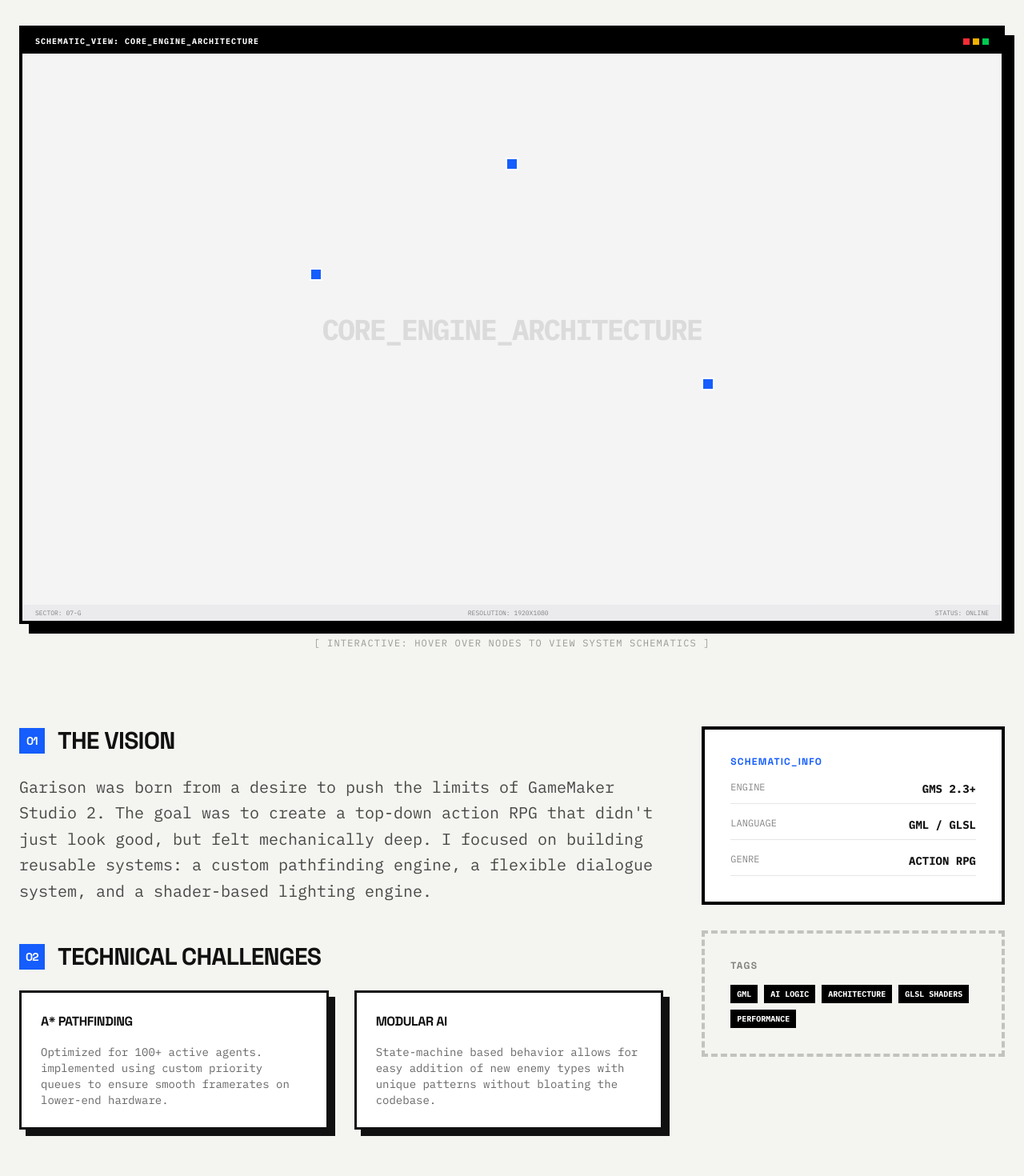
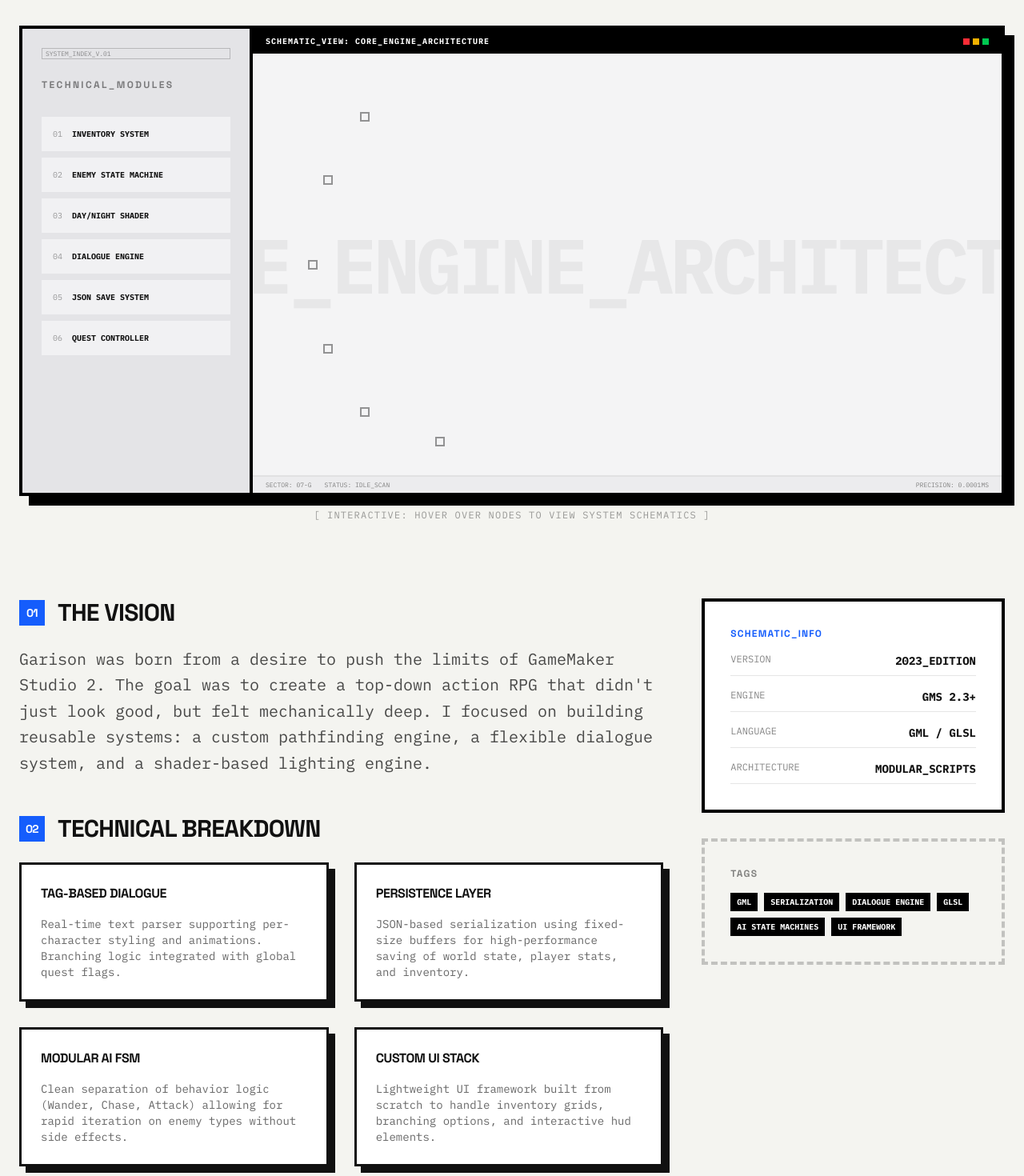
Before and after one commit to hexa325/portfolio-website, a Next.js app: page /projects/garison in a window 1280 px wide. Shown: the part 340-1810 px from the top of the page at 80% size. Built offline with nearby package versions, Linux system fonts and the light colour scheme.

Commit message:
Refine Garison showcase: geometric hotspots, structured index, and authentic code snippets

```diff
--- a/src/app/projects/garison/page.tsx
+++ b/src/app/projects/garison/page.tsx
@@ -15,24 +15,46 @@ export default function GarisonShowcase() {
 
   const heroHotspots = [
     {
-      x: 30,
-      y: 40,
-      label: "A* Pathfinding",
-      description: "Custom grid-based pathfinding optimized for GML. Uses a priority queue to handle 100+ agents simultaneously.",
-      code: "function scr_path_find(start, end) {\n  var open_list = ds_priority_create();\n  // ... heuristic logic\n}"
+      x: 15,
+      y: 15,
+      label: "Inventory System",
+      description: "A robust constructor-based inventory featuring item stacking (up to 99), slot management, and dynamic item removal logic.",
+      code: "function Inventory() constructor {\n  inventoryItems = [];\n  item_add = function (_name, _quantity, _sprite, _description) {\n    var index = item_find(_name);\n    while (index >= 0 && remaining > 0) {\n      var current_quantity = inventoryItems[index].quantity;\n      if (current_quantity < 99) {\n        var can_add = min(99 - current_quantity, remaining);\n        inventoryItems[index].quantity += can_add;\n        remaining -= can_add;\n      }\n    }\n  }\n}"
     },
     {
-      x: 70,
-      y: 60,
-      label: "State Machine",
-      description: "NPCs switch between IDLE, CHASE, and ATTACK states using a lightweight modular script system.",
-      code: "switch (state) {\n  case States.CHASE: \n    scr_move_to(target);\n    break;\n}"
+      x: 10,
+      y: 30,
+      label: "Enemy State Machine",
+      description: "Finite State Machine handling WANDER, CHASE, and ATTACK logic for entities, including smooth tile-based collision response.",
+      code: "function EnemyWander() {\n  if((x == xTo) && (y == yTo)) || (timePassed > enemyWanderDistance / enemySpeed) {\n    if(++wait >= waitDuration) {\n      dir = point_direction(x, y, xstart, ystart) + irandom_range(-45, 45);\n      xTo = x + lengthdir_x(enemyWanderDistance, dir);\n      yTo = y + lengthdir_y(enemyWanderDistance, dir);\n    }\n  }\n  if(++aggroCheck >= aggroCheckDuration) {\n    if(instance_exists(oPlayer)) && (point_distance(x,y,oPlayer.x,oPlayer.y) <= enemyAggroRadius) {\n      state = ENEMYSTATE.CHASE;\n    }\n  }\n}"
     },
     {
-      x: 50,
-      y: 20,
-      label: "GLSL Shader",
-      description: "Real-time shadow casting and ambient lighting computed on the GPU for zero CPU overhead.",
+      x: 8,
+      y: 50,
+      label: "Day/Night Shader",
+      description: "GLSL fragment shader that mixes day/night colors based on game time and handles dynamic lightning flashes via surface blending.",
+      code: "void main() {\n  vec4 pixel = v_vColour * texture2D(gm_BaseTexture, v_vTexcoord);\n  vec4 lightPixel = texture2D(lightTexture, v_vTexcoord);\n  vec3 ambient_color = mix(day_color, night_color, dayTime);\n  vec3 color_with_lamps = min(vec3(1.0), ambient_color + (lightPixel.rgb * dayTime));\n  vec3 final_color = mix(color_with_lamps, vec3(0.9, 0.95, 1.0), lightningFlash);\n  gl_FragColor = vec4(pixel.rgb * final_color.rgb, pixel.a);\n}"
+    },
+    {
+      x: 10,
+      y: 70,
+      label: "Dialogue Engine",
+      description: "A dynamic, tag-based parser supporting real-time text effects (shake, wave, color) and interactive branching choices with timers.",
+      code: "function scr_text(_text) {\n  var _char_pos = string_pos(\"<\", _text);\n  while(_char_pos > 0) {\n    var _tag_end = string_pos(\">\", _text);\n    var _tag = string_copy(_text, _char_pos + 1, _tag_end - _char_pos - 1);\n    if (_tag == \"shake\") shake_text[char_index, page] = true;\n    if (_tag == \"c:red\") col_1[char_index, page] = c_red;\n    _text = string_delete(_text, _char_pos, _tag_end - _char_pos + 1);\n    _char_pos = string_pos(\"<\", _text);\n  }\n}"
+    },
+    {
+      x: 15,
+      y: 85,
+      label: "JSON Save System",
+      description: "Global and per-room serialization. Converts complex DS Maps and Inventories into stringified JSON buffers for disk persistence.",
+      code: "function SaveRoom() {\n  var _root_list = ds_list_create();\n  with (oParEntity) {\n    var _map = ds_map_create();\n    ds_map_add(_map, \"obj\", object_get_name(object_index));\n    ds_map_add(_map, \"y\", y);\n    ds_map_add(_map, \"x\", x);\n    ds_list_add(_root_list, _map); \n    ds_list_mark_as_map(_root_list, ds_list_size(_root_list)-1);\n  }\n  var _string = json_encode(_root_list);\n  SaveStringToFile(\"room_\" + string(room) + \".txt\", _string);\n}"
+    },
+    {
+      x: 25,
+      y: 92,
+      label: "Quest Controller",
+      description: "State-driven quest logic integrated with dialogue. Uses global status maps to manage progression from 'Not Started' to 'Completed'.",
+      code: "function ActivateMaskQuest() {\n  switch(global.questStatus[? \"MaskQuest\"]) {\n    case 0: \n      create_textbox(\"Find the mask...\");\n      global.questStatus[? \"MaskQuest\"] = 1;\n      break;\n    case 1: \n      if (global.iLifted == oMask) {\n        create_textbox(\"You found it!\");\n        global.questStatus[? \"MaskQuest\"] = 2;\n      }\n      break;\n  }\n}"
     }
   ];
 
@@ -45,14 +67,14 @@ export default function GarisonShowcase() {
         <div className="mb-16 border-b-8 border-black dark:border-white pb-8">
           <div className="flex flex-col md:flex-row md:items-end justify-between gap-8">
             <div className="space-y-4">
-              <div className="marker-box inline-block glitch-hover cursor-help">PROJECT_SHOWCASE</div>
-              <h1 className="text-6xl md:text-8xl lg:text-9xl font-bold tracking-tighter uppercase leading-[0.8] glitch-hover">
+              <div className="marker-box inline-block cursor-help">PROJECT_SHOWCASE</div>
+              <h1 className="text-6xl md:text-8xl lg:text-9xl font-bold tracking-tighter uppercase leading-[0.8]">
                 Garison
               </h1>
             </div>
             <div className="flex gap-4">
               <a
-                href="https://github.com/hexa325/garison"
+                href="https://github.com/hexa325/garison2023"
                 target="_blank"
                 rel="noopener noreferrer"
                 className="sync-inv mechanical-click"
@@ -80,7 +102,7 @@ export default function GarisonShowcase() {
         <div className="grid lg:grid-cols-3 gap-12 mb-32">
           <div className="lg:col-span-2 space-y-12">
             <section>
-              <h2 className="text-3xl font-bold uppercase mb-6 flex items-center gap-4 glitch-hover">
+              <h2 className="text-3xl font-bold uppercase mb-6 flex items-center gap-4">
                 <span className="w-8 h-8 bg-blue-600 flex items-center justify-center text-white text-sm">01</span>
                 The Vision
               </h2>
@@ -90,21 +112,33 @@ export default function GarisonShowcase() {
             </section>
 
             <section>
-              <h2 className="text-3xl font-bold uppercase mb-6 flex items-center gap-4 glitch-hover">
+              <h2 className="text-3xl font-bold uppercase mb-6 flex items-center gap-4">
                 <span className="w-8 h-8 bg-blue-600 flex items-center justify-center text-white text-sm">02</span>
-                Technical Challenges
+                Technical Breakdown
               </h2>
               <div className="grid sm:grid-cols-2 gap-8">
                 <div className="sync-card p-6 space-y-4">
-                  <h3 className="font-bold uppercase tracking-tight">A* Pathfinding</h3>
+                  <h3 className="font-bold uppercase tracking-tight">Tag-Based Dialogue</h3>
                   <p className="text-sm font-mono text-black/60 dark:text-white/60">
-                    Optimized for 100+ active agents. implemented using custom priority queues to ensure smooth framerates on lower-end hardware.
+                    Real-time text parser supporting per-character styling and animations. Branching logic integrated with global quest flags.
                   </p>
                 </div>
                 <div className="sync-card p-6 space-y-4">
-                  <h3 className="font-bold uppercase tracking-tight">Modular AI</h3>
+                  <h3 className="font-bold uppercase tracking-tight">Persistence Layer</h3>
                   <p className="text-sm font-mono text-black/60 dark:text-white/60">
-                    State-machine based behavior allows for easy addition of new enemy types with unique patterns without bloating the codebase.
+                    JSON-based serialization using fixed-size buffers for high-performance saving of world state, player stats, and inventory.
+                  </p>
+                </div>
+                <div className="sync-card p-6 space-y-4">
+                  <h3 className="font-bold uppercase tracking-tight">Modular AI FSM</h3>
+                  <p className="text-sm font-mono text-black/60 dark:text-white/60">
+                    Clean separation of behavior logic (Wander, Chase, Attack) allowing for rapid iteration on enemy types without side effects.
+                  </p>
+                </div>
+                <div className="sync-card p-6 space-y-4">
+                  <h3 className="font-bold uppercase tracking-tight">Custom UI Stack</h3>
+                  <p className="text-sm font-mono text-black/60 dark:text-white/60">
+                    Lightweight UI framework built from scratch to handle inventory grids, branching options, and interactive hud elements.
                   </p>
                 </div>
               </div>
@@ -113,8 +147,12 @@ export default function GarisonShowcase() {
 
           <aside className="space-y-8">
             <div className="p-8 border-4 border-black dark:border-white bg-white dark:bg-black">
-              <h3 className="font-bold uppercase mb-4 text-xs tracking-widest text-blue-600 glitch-hover">Schematic_Info</h3>
+              <h3 className="font-bold uppercase mb-4 text-xs tracking-widest text-blue-600">Schematic_Info</h3>
               <ul className="space-y-4 font-mono text-sm">
+                <li className="flex justify-between border-b border-black/10 dark:border-white/10 pb-2">
+                  <span className="opacity-50 text-xs">VERSION</span>
+                  <span className="font-bold">2023_EDITION</span>
+                </li>
                 <li className="flex justify-between border-b border-black/10 dark:border-white/10 pb-2">
                   <span className="opacity-50 text-xs">ENGINE</span>
                   <span className="font-bold">GMS 2.3+</span>
@@ -124,16 +162,16 @@ export default function GarisonShowcase() {
                   <span className="font-bold">GML / GLSL</span>
                 </li>
                 <li className="flex justify-between border-b border-black/10 dark:border-white/10 pb-2">
-                  <span className="opacity-50 text-xs">GENRE</span>
-                  <span className="font-bold">ACTION RPG</span>
+                  <span className="opacity-50 text-xs">ARCHITECTURE</span>
+                  <span className="font-bold">MODULAR_SCRIPTS</span>
                 </li>
               </ul>
             </div>
 
             <div className="p-8 border-4 border-dashed border-black/20 dark:border-white/20">
-              <h3 className="font-bold uppercase mb-4 text-xs tracking-widest opacity-50 glitch-hover">Tags</h3>
+              <h3 className="font-bold uppercase mb-4 text-xs tracking-widest opacity-50">Tags</h3>
               <div className="flex flex-wrap gap-2">
-                {["GML", "AI Logic", "Architecture", "GLSL Shaders", "Performance"].map(tag => (
+                {["GML", "Serialization", "Dialogue Engine", "GLSL", "AI State Machines", "UI Framework"].map(tag => (
                   <span key={tag} className="px-2 py-1 bg-black text-white dark:bg-white dark:text-black text-[10px] font-bold uppercase">
                     {tag}
                   </span>
@@ -146,7 +184,7 @@ export default function GarisonShowcase() {
         {/* GALLERY SECTION */}
         <div className="space-y-16">
           <div className="text-center">
-            <h2 className="text-4xl md:text-6xl font-bold uppercase tracking-tighter glitch-hover">Visual Identity</h2>
+            <h2 className="text-4xl md:text-6xl font-bold uppercase tracking-tighter">Visual Identity</h2>
             <div className="h-2 w-24 bg-blue-600 mx-auto mt-4" />
           </div>
 
--- a/src/components/BlueprintExplainer.tsx
+++ b/src/components/BlueprintExplainer.tsx
@@ -22,23 +22,47 @@ export default function BlueprintExplainer({ imageSrc, alt, hotspots, title }: B
   const [activeSpot, setActiveSpot] = useState<BlueprintHotspot | null>(null);
 
   return (
-    <div className="relative group border-4 border-black dark:border-white bg-zinc-100 dark:bg-zinc-900 overflow-hidden shadow-[12px_12px_0px_0px_rgba(0,0,0,1)] dark:shadow-[12px_12px_0px_0px_rgba(244,244,240,1)]">
+    <div className="relative group border-4 border-black dark:border-white bg-zinc-100 dark:bg-zinc-900 overflow-hidden shadow-[12px_12px_0px_0px_rgba(0,0,0,1)] dark:shadow-[12px_12px_0px_0px_rgba(244,244,240,1)] flex flex-col lg:flex-row">
+
+      {/* LEFT COLUMN: SCHEMATIC INDEX (The structured text part) */}
+      <div className="w-full lg:w-72 bg-zinc-200 dark:bg-zinc-800 border-b-4 lg:border-b-0 lg:border-r-4 border-black dark:border-white p-6 shrink-0 overflow-auto max-h-[400px] lg:max-h-none">
+        <div className="marker-box mb-6">SYSTEM_INDEX_V.01</div>
+        <h3 className="font-bold uppercase text-xs tracking-[0.2em] mb-8 opacity-50">Technical_Modules</h3>
+        <nav className="space-y-2">
+          {hotspots.map((spot, i) => (
+            <button
+              key={i}
+              onMouseEnter={() => setActiveSpot(spot)}
+              className={`w-full text-left p-3 font-mono text-[10px] uppercase transition-all flex items-center gap-3 border-2 ${
+                activeSpot?.label === spot.label
+                  ? "bg-blue-600 text-white border-blue-600 translate-x-1"
+                  : "bg-white/50 dark:bg-black/50 border-transparent hover:border-black/20 dark:hover:border-white/20"
+              }`}
+            >
+              <span className="opacity-40">0{i+1}</span>
+              <span className="font-bold truncate">{spot.label}</span>
+            </button>
+          ))}
+        </nav>
+      </div>
+
+      <div className="relative flex-grow flex flex-col">
         {/* HEADER BAR */}
-      <div className="bg-black dark:bg-white text-white dark:text-black px-4 py-2 flex justify-between items-center">
-        <span className="text-[10px] font-mono font-bold tracking-widest uppercase">SCHEMATIC_VIEW: {title}</span>
-        <div className="flex gap-1">
+        <div className="bg-black dark:bg-white text-white dark:text-black px-4 py-2 flex justify-between items-center z-10">
+          <span className="text-[10px] font-mono font-bold tracking-widest uppercase truncate mr-4">SCHEMATIC_VIEW: {title}</span>
+          <div className="flex gap-1 shrink-0">
             <div className="w-2 h-2 rounded-full bg-red-500" />
             <div className="w-2 h-2 rounded-full bg-yellow-500" />
             <div className="w-2 h-2 rounded-full bg-green-500" />
           </div>
         </div>
 
-      <div className="relative aspect-video">
+        <div className="relative aspect-video overflow-hidden">
           {/* THE BASE IMAGE (OR PLACEHOLDER) */}
           {imageSrc ? (
             <Image src={imageSrc} alt={alt} fill className="object-cover opacity-80 group-hover:opacity-40 transition-opacity duration-500" />
           ) : (
-          <div className="absolute inset-0 flex items-center justify-center text-black/10 dark:text-white/10 font-bold text-4xl uppercase tracking-tighter">
+            <div className="absolute inset-0 flex items-center justify-center text-black/5 dark:text-white/5 font-bold text-6xl lg:text-8xl uppercase tracking-tighter">
               {title}
             </div>
           )}
@@ -53,36 +77,44 @@ export default function BlueprintExplainer({ imageSrc, alt, hotspots, title }: B
 
           {/* HOTSPOTS */}
           {hotspots.map((spot, i) => (
+            <div
+              key={i}
+              className="absolute group/spot transition-all duration-300"
+              style={{ left: `${spot.x}%`, top: `${spot.y}%` }}
+            >
+              {/* LABEL ABOVE POINT */}
+              <div className={`absolute bottom-full mb-2 left-1/2 -translate-x-1/2 whitespace-nowrap bg-black dark:bg-white text-white dark:text-black px-2 py-1 text-[8px] font-mono font-bold uppercase transition-all duration-300 ${
+                activeSpot?.label === spot.label ? "opacity-100 translate-y-0" : "opacity-0 translate-y-1"
+              }`}>
+                {spot.label}
+              </div>
+
               <button
-            key={i}
-            className="absolute w-8 h-8 -ml-4 -mt-4 flex items-center justify-center z-20 group/spot mechanical-click"
-            style={{ left: `${spot.x}%`, top: `${spot.y}%` }}
+                className={`w-6 h-6 -ml-3 -mt-3 flex items-center justify-center z-20 mechanical-click transition-transform ${
+                  activeSpot?.label === spot.label ? "scale-125" : "scale-100"
+                }`}
                 onMouseEnter={() => setActiveSpot(spot)}
-            onMouseLeave={() => setActiveSpot(null)}
                 aria-label={`Show details for ${spot.label}`}
               >
-            <div className="absolute inset-0 bg-blue-600/20 rounded-full animate-ping" />
-            <div className="relative w-4 h-4 bg-blue-600 border-2 border-white dark:border-black rounded-full transition-transform group-hover/spot:scale-125" />
-
-            {/* TOOLTIP (MOBILE/DESKTOP) */}
-            <div className="absolute bottom-full mb-4 left-1/2 -translate-x-1/2 w-48 bg-black dark:bg-white text-white dark:text-black p-3 text-[10px] font-mono opacity-0 group-hover/spot:opacity-100 transition-opacity pointer-events-none border border-white/20">
-               <div className="font-bold border-b border-white/20 dark:border-black/20 pb-1 mb-1 text-blue-400">{spot.label}</div>
-               {spot.description}
+                <div className={`absolute inset-0 bg-blue-600/20 rounded-full ${activeSpot?.label === spot.label ? "animate-ping" : "opacity-0"}`} />
+                <div className={`relative w-3 h-3 border-2 transition-colors ${
+                  activeSpot?.label === spot.label ? "bg-blue-600 border-white dark:border-black" : "bg-transparent border-black/40 dark:border-white/40"
+                }`} />
+              </button>
             </div>
-          </button>
           ))}
 
-        {/* ACTIVE DETAIL PANEL (SIDE) */}
+          {/* ACTIVE DETAIL PANEL (SIDE OVERLAY) */}
           {activeSpot && (
-          <div className="absolute top-4 right-4 bottom-4 w-64 bg-black/90 dark:bg-white/90 text-white dark:text-black p-6 border-l-4 border-blue-600 animate-reveal-up z-30 hidden lg:block overflow-auto">
-            <div className="marker-box mb-4">DATA_NODE_{activeSpot.label.toUpperCase().replace(/\s/g, '_')}</div>
-            <h4 className="text-xl font-bold uppercase mb-4 tracking-tighter leading-none">{activeSpot.label}</h4>
-            <p className="font-mono text-xs opacity-80 mb-6 leading-relaxed">
+            <div className="absolute top-4 right-4 bottom-4 w-72 bg-black/90 dark:bg-white/90 text-white dark:text-black p-6 border-l-4 border-blue-600 animate-reveal-up z-30 hidden lg:flex flex-col overflow-hidden">
+              <div className="marker-box mb-4 shrink-0">DATA_NODE_{activeSpot.label.toUpperCase().replace(/\s/g, '_')}</div>
+              <h4 className="text-xl font-bold uppercase mb-4 tracking-tighter leading-none shrink-0">{activeSpot.label}</h4>
+              <p className="font-mono text-[10px] opacity-80 mb-6 leading-relaxed shrink-0">
                 {activeSpot.description}
               </p>
               {activeSpot.code && (
-              <div className="bg-zinc-800 dark:bg-zinc-200 p-3 rounded-sm">
-                <p className="text-[9px] font-mono text-blue-400 dark:text-blue-600 mb-2">// LOGIC_SNIPPET</p>
+                <div className="bg-zinc-800 dark:bg-zinc-200 p-3 rounded-sm flex-grow overflow-auto scrollbar-hide">
+                  <p className="text-[9px] font-mono text-blue-400 dark:text-blue-600 mb-2 shrink-0">// LOGIC_SNIPPET</p>
                   <pre className="text-[9px] font-mono leading-tight whitespace-pre-wrap text-white/90 dark:text-black/90">
                     {activeSpot.code}
                   </pre>
@@ -93,10 +125,13 @@ export default function BlueprintExplainer({ imageSrc, alt, hotspots, title }: B
         </div>
 
         {/* COORDINATES FOOTER */}
-      <div className="bg-zinc-200 dark:bg-zinc-800 px-4 py-1 flex justify-between items-center font-mono text-[8px] opacity-50 uppercase">
+        <div className="bg-zinc-200 dark:bg-zinc-800 px-4 py-1 flex justify-between items-center font-mono text-[8px] opacity-50 uppercase mt-auto border-t-2 border-black/10 dark:border-white/10">
+          <div className="flex gap-4">
             <span>Sector: 07-G</span>
-        <span>Resolution: 1920x1080</span>
-        <span>Status: Online</span>
+            <span>Status: {activeSpot ? `DATA_LOCK_${activeSpot.label.toUpperCase()}` : "IDLE_SCAN"}</span>
+          </div>
+          <span>Precision: 0.0001ms</span>
+        </div>
       </div>
     </div>
   );
--- a/src/components/Projects.tsx
+++ b/src/components/Projects.tsx
@@ -11,7 +11,7 @@ const projects = [
     description: "A technically advanced 2D top-down game featuring A* pathfinding AI, modular state machines for NPC behavior, and a dynamic branching dialogue system, all built upon a high-performance and organized GML architecture.",
     image: `${basePath}/projects/project1.png`,
     tags: ["GML", "AI Logic", "Architecture", "GLSL Shaders"],
-    github: "https://github.com/hexa325/garison",
+    github: "https://github.com/hexa325/garison2023",
     details: `${basePath}/projects/garison`,
   },
   {
```
Also changed, not shown: src/app/globals.css (+0 -12 lines). Lines whose indentation alone changed are shown as unchanged.
